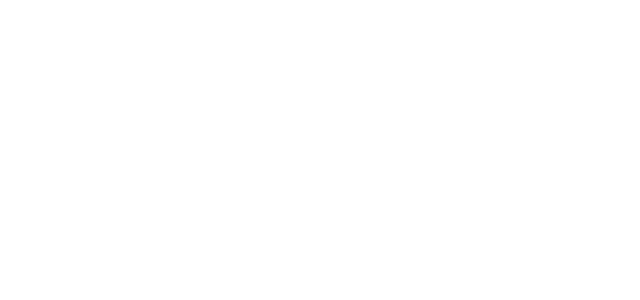
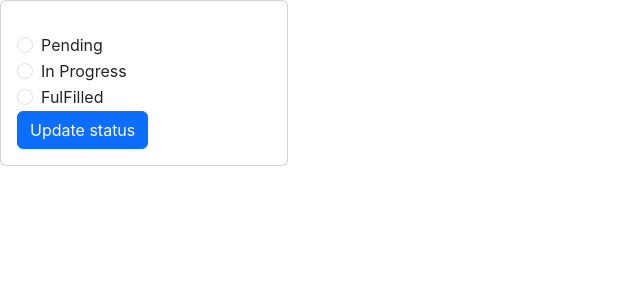
Before and after one commit to iamhaider1122/todo-app, a React (Create React App) app in the folder client/: page /updatetaskstatus/1 in a window 1280 px wide. Before the commit this address had no page. Shown: the top 300 px of the page, without its empty margins (0-640 px from the left). Built offline with nearby package versions, Linux system fonts and the light colour scheme; no server answers.

Commit message:
added update task status functionality for user

```diff
--- a/client/src/App.js
+++ b/client/src/App.js
@@ -7,6 +7,8 @@
 import UpdateTask from "./Components/UpdateTask";
 import Login from "./Components/Login";
 import Signup from "./Components/Signup";
+import UserHome from "./Components/UserHome";
+import UpdateTaskStatus from "./Components/UpdateTaskStatus";
 function App() {
   return (
     <>
@@ -21,6 +23,8 @@
           <Route path="/signup" element={<><Signup/> </>} />
           <Route path="/about" element={<><About/> </>} />
           <Route path="/getUser/:id" element={<><User/> </>} />
+          <Route path="/userhome" element={<><UserHome/> </>} />
+          <Route path="/updatetaskstatus/:id" element={<><UpdateTaskStatus/> </>} />
           <Route path="/createTask/:id" element={<><CreateTask/> </>} />
           <Route path="/updateTask/:id" element={<><UpdateTask/> </>} />
 
--- a/client/src/Components/UpdateTask.js
+++ b/client/src/Components/UpdateTask.js
@@ -11,7 +11,6 @@
   const [description, setDescription] = useState("");
   const [user, setUser] = useState("");
 
-  //we can not define
   useEffect(() => {
     const fetchData = async () => {
       const customURL = "task/getTask/";
@@ -27,7 +26,6 @@
 
     fetchData();
   }, []);
-
 
   const handleOnChange = (e) => {
     switch (e.target.id) {
--- /dev/null
+++ b/client/src/Components/UpdateTaskStatus.js
@@ -0,0 +1,113 @@
+import React, { useEffect, useState } from "react";
+import { useParams } from "react-router-dom";
+import { getTaskToUpdate, submitStatus } from "../api/taskApi";
+import { useNavigate } from "react-router-dom";
+
+
+export default function UpdateTaskStatus() {
+  const { id } = useParams();
+  const [status, setStatus] = useState("");
+  const [title, setTitle] = useState("");
+  const [description, setDescription] = useState("");
+  const navigate=useNavigate()
+  const handleOnChange = (e) => {
+    console.log(e.target.value);
+    setStatus(e.target.value);
+  };
+  useEffect(() => {
+    const fetchData = async () => {
+      const customURL = "task/getTask/";
+      try {
+        const data = await getTaskToUpdate(customURL, id);
+        setTitle(data.title);
+        setDescription(data.description);
+        setStatus(data.status);
+      } catch (error) {
+        console.log(error);
+      }
+    };
+
+    fetchData();
+  }, []);
+
+  const handleSubmit = async (e) => {
+    e.preventDefault();
+
+    const method = "PUT";
+    const customURL = "task/updateTaskStatus/";
+
+    try {
+      await submitStatus(method, id, customURL,status);
+
+        navigate(`/userhome`);
+    } catch (error) {
+
+       console.log(error);
+      }
+
+
+  };
+
+  return (
+    <div className="card" style={{ width: "18rem" }}>
+      <div className="card-body">
+        <h5 className="card-title">{title}</h5>
+        <p className="card-text">{description}</p>
+        <form onSubmit={handleSubmit}>
+          <div className="form-check">
+            <input
+              className="form-check-input"
+              type="radio"
+              name="flexRadioDefault"
+              value="pending"
+              onChange={handleOnChange}
+              id="flexRadioDefault1"
+              checked={status === "pending"}
+            />
+            <label className="form-check-label" htmlFor="flexRadioDefault1">
+              Pending
+            </label>
+          </div>
+          <div className="form-check">
+            <input
+              className="form-check-input"
+              type="radio"
+              name="flexRadioDefault"
+              value="inProgress"
+              onChange={handleOnChange}
+              id="flexRadioDefault2"
+              checked={status === "inProgress"}
+            />
+            <label
+              className="form-check-label"
+              htmlFor="flexRadioDefault2"
+              onChange={handleOnChange}
+            >
+              In Progress
+            </label>
+          </div>
+          <div className="form-check">
+            <input
+              className="form-check-input"
+              type="radio"
+              name="flexRadioDefault"
+              value="fulfilled"
+              onChange={handleOnChange}
+              id="flexRadioDefault3"
+              checked={status === "fulfilled"}
+            />
+            <label className="form-check-label" htmlFor="flexRadioDefault3">
+              FulFilled
+            </label>
+          </div>
+
+          <button type="submit" className="btn btn-primary">
+            Update status
+          </button>
+        </form>
+
+
+      </div>
+    </div>
+  );
+}
--- a/client/src/Components/UserHome.js
+++ b/client/src/Components/UserHome.js
@@ -1,10 +1,74 @@
-import React from 'react'
+import React, { useEffect } from 'react'
 
+import { useState } from 'react'
+import { getMyTasks } from '../api/taskApi'
+import { Link } from 'react-router-dom'
 export default function UserHome() {
+
+
+    const userId=`66333d6a602fdf0f8d438ffe`
+
+     const [tasks,setTasks]=useState([])
+
+
+     useEffect(()=>{
+
+        const fetchTasks=async()=>{
+
+         const   customURL='task/getMyTasks/'+userId
+
+            try{
+                const data=await getMyTasks(customURL)
+                setTasks(data)
+
+            }catch(error){
+                console.error(error);
+            }
+        }
+        fetchTasks()
+     },[])
+
+
+
+
   return (
     <div>
 
-        I am user Home.
+        <div className='container mt-5'>
+            <div className='row'>
+                <div className='col-10'>
+                  <h3 className='text-center'>My tasks</h3>
+                {tasks.length>0 &&  <table className="table  table-striped">
+              <thead>
+                <tr>
+                  <th scope="col">#</th>
+                  <th scope="col">Title</th>
+                  <th scope="col">Description</th>
+                  <th scope="col">Task Status</th>
+                  <th scope="col">Action</th>
+
+                </tr>
+              </thead>
+              <tbody>
+                {tasks.map((element, index) => {
+                  return (
+                    <tr key={`${index}`}>
+                      <th scope="row">{index}</th>
+                      <td>{element.title}</td>
+                      <td>{element.description}</td>
+                      <td>{element.status}</td>
+                      <td> <Link to={`/updatetaskstatus/${element._id}`} className='btn btn-success'>Update Status</Link></td>
+
+                    </tr>
+                  );
+                })}
+              </tbody>
+            </table>
+            }
+                </div>
+            </div>
+        </div>
+
     </div>
   )
 }
--- a/client/src/api/taskApi.js
+++ b/client/src/api/taskApi.js
@@ -88,3 +88,45 @@
     throw error
   }
 }
+
+export const getMyTasks= async(url)=>{
+
+  const res=await fetch(`${BASE_URL}/${url}`)
+  if(res.ok){
+    return res.json()
+  }
+   else {
+    const msg= await res.json()
+     const error = {
+         status: res.status,
+         message: msg.error
+     };
+     throw error;
+    }
+
+}
+export const submitStatus =async (method, id, url,status)=>{
+
+  try {
+    const res = await fetch(`${BASE_URL}/${url}` + id, {
+      method: method,
+      headers: {
+        "Content-Type": "application/json",
+         },
+      body: JSON.stringify({
+        status: status
+      }),
+    });
+
+    if (!res.ok) {
+      const data = await res.json();
+      console.log(data)
+      throw { status: res.status, errors: data.errors };
+    }
+  } catch (error) {
+    throw error;
+  }
+
+
+
+}
```
Also changed, not shown: 1 other file (tests, documents, lock files or other folders).
